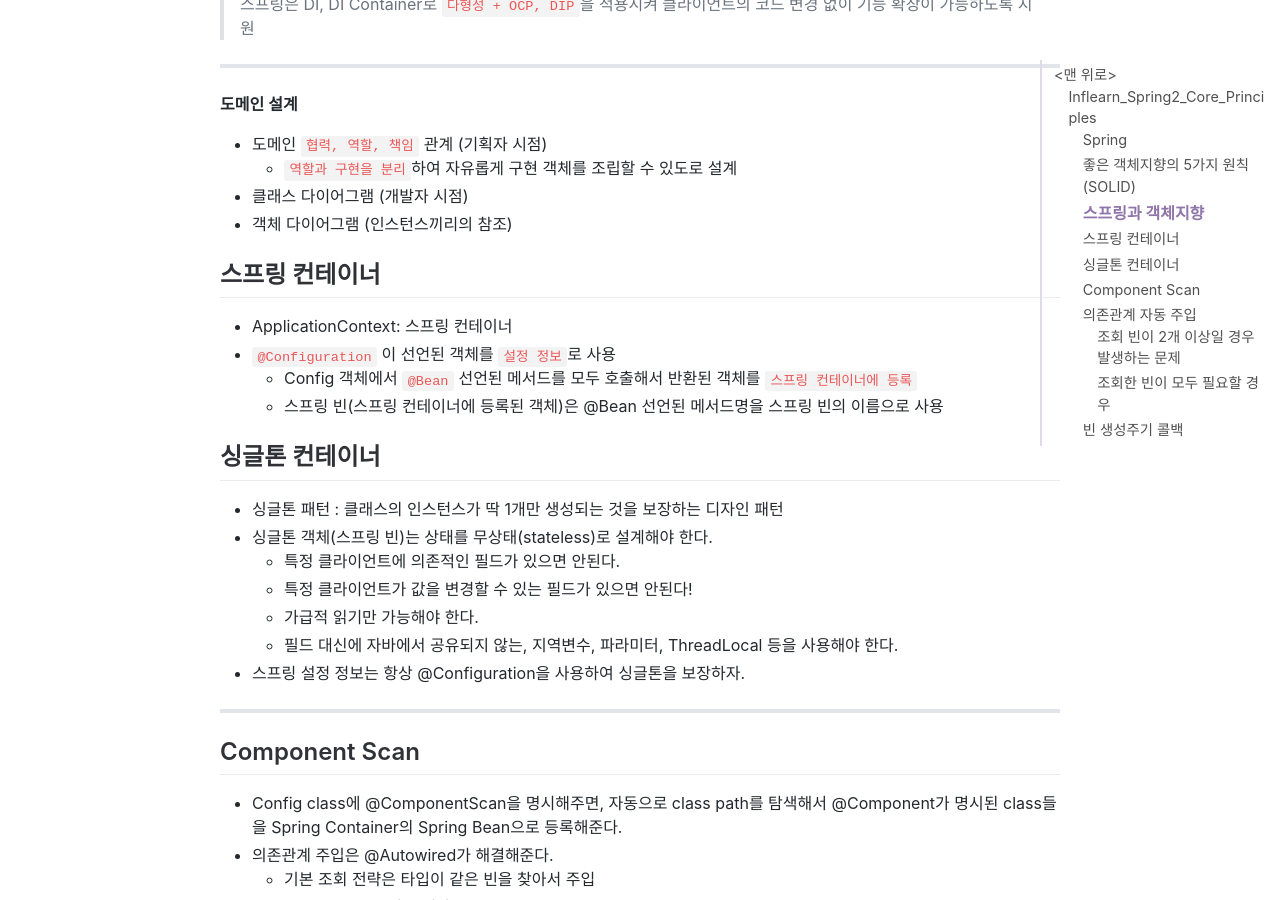
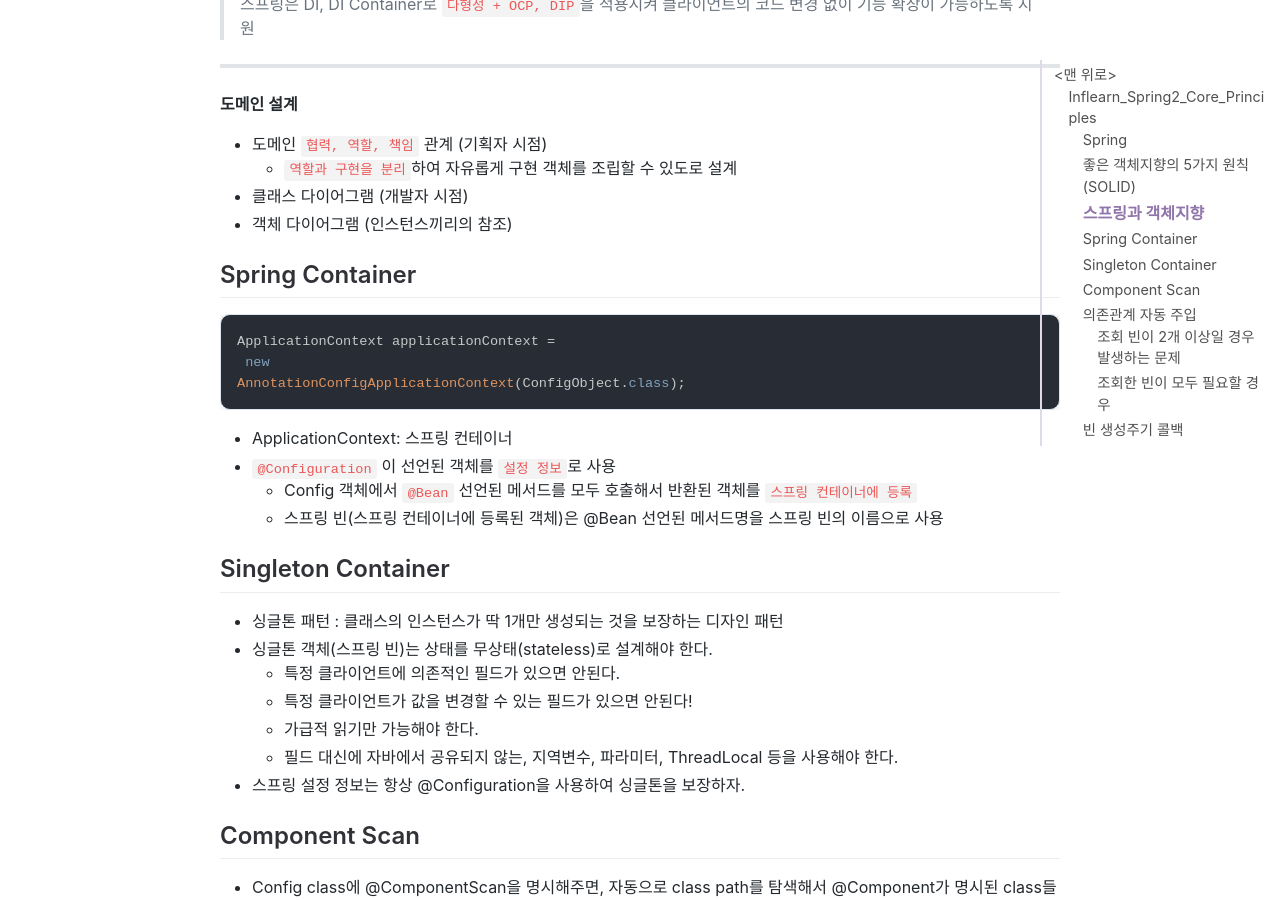
Before and after one commit to jihunparkme/jihunparkme.github.io, a Jekyll site: the page built from _posts/2021-05-31-Spring-Core.md, in a window 1280 px wide and 900 px high, scrolled down 2453 px. Built offline with Jekyll 4.4.1, drawn with Linux system fonts in a browser that asks for light colours; nearby versions of some CDN libraries; comment, search, counter and statistics services are not loaded.

Commit message:
refactor: Spring Container

````diff
--- a/_posts/2021-05-31-Spring-Core.md
+++ b/_posts/2021-05-31-Spring-Core.md
@@ -85,14 +85,20 @@ featured-img: spring_core
 - 클래스 다이어그램 (개발자 시점)
 - 객체 다이어그램 (인스턴스끼리의 참조)
 
-## 스프링 컨테이너
+## Spring Container
+
+```java
+ApplicationContext applicationContext =
+ new
+AnnotationConfigApplicationContext(ConfigObject.class);
+```
 
 - ApplicationContext: 스프링 컨테이너
 - `@Configuration` 이 선언된 객체를 `설정 정보`로 사용
   - Config 객체에서 `@Bean` 선언된 메서드를 모두 호출해서 반환된 객체를 `스프링 컨테이너에 등록`
   - 스프링 빈(스프링 컨테이너에 등록된 객체)은 @Bean 선언된 메서드명을 스프링 빈의 이름으로 사용
 
-## 싱글톤 컨테이너
+## Singleton Container
 
 - 싱글톤 패턴 : 클래스의 인스턴스가 딱 1개만 생성되는 것을 보장하는 디자인 패턴
 - 싱글톤 객체(스프링 빈)는 상태를 무상태(stateless)로 설계해야 한다.
@@ -101,8 +107,6 @@ featured-img: spring_core
   - 가급적 읽기만 가능해야 한다.
   - 필드 대신에 자바에서 공유되지 않는, 지역변수, 파라미터, ThreadLocal 등을 사용해야 한다.
 - 스프링 설정 정보는 항상 @Configuration을 사용하여 싱글톤을 보장하자.
-
----
 
 ## Component Scan
 
````
